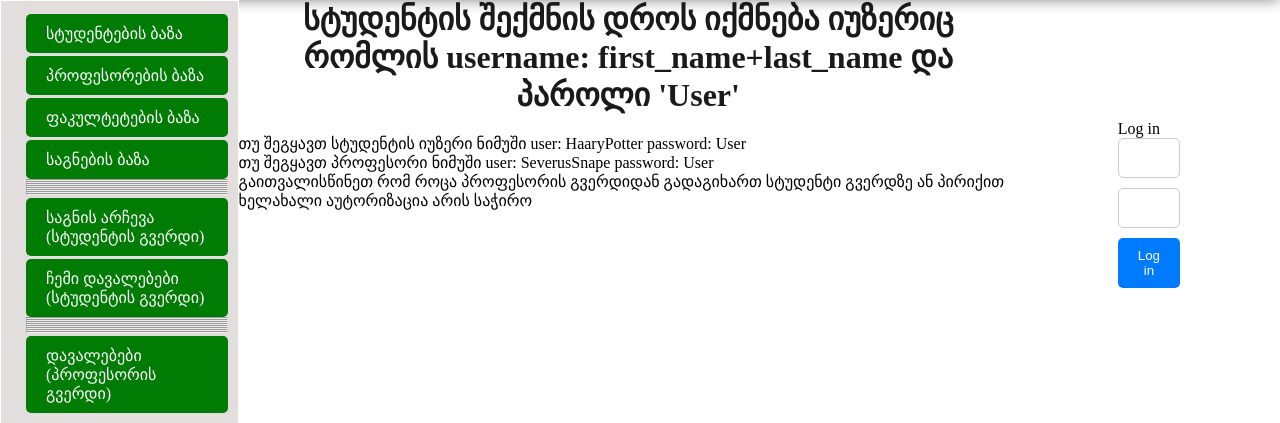
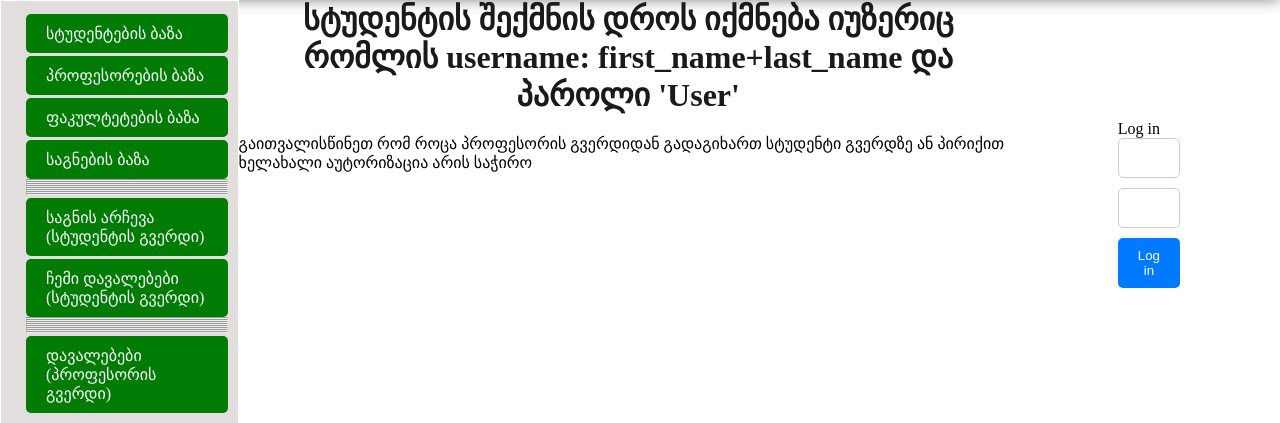
Before and after one commit to Dauphin25/University-Management, a Django app: page /user_login/ in a window 1280 px wide. Shown: the part 64-487 px from the top of the page. Run offline with Django 5.2, Linux system fonts and the light colour scheme.

Commit message:
kopa work version

```diff
--- a/management/templates/management/user_login.html
+++ b/management/templates/management/user_login.html
@@ -4,8 +4,6 @@
 {% block content %}
     <div>
     <h1> სტუდენტის შექმნის დროს იქმნება იუზერიც რომლის  username: first_name+last_name და პაროლი 'User'</h1>
-    <p>თუ შეგყავთ სტუდენტის იუზერი ნიმუში user: HaaryPotter password: User</p>
-    <p>თუ შეგყავთ პროფესორი ნიმუში  user: SeverusSnape password: User</p>
     <p>გაითვალისწინეთ რომ როცა პროფესორის გვერდიდან გადაგიხართ სტუდენტი გვერდზე ან პირიქით ხელახალი აუტორიზაცია არის საჭირო</p>
         </div>
     <br>
```
Also changed, not shown: db.sqlite3.
